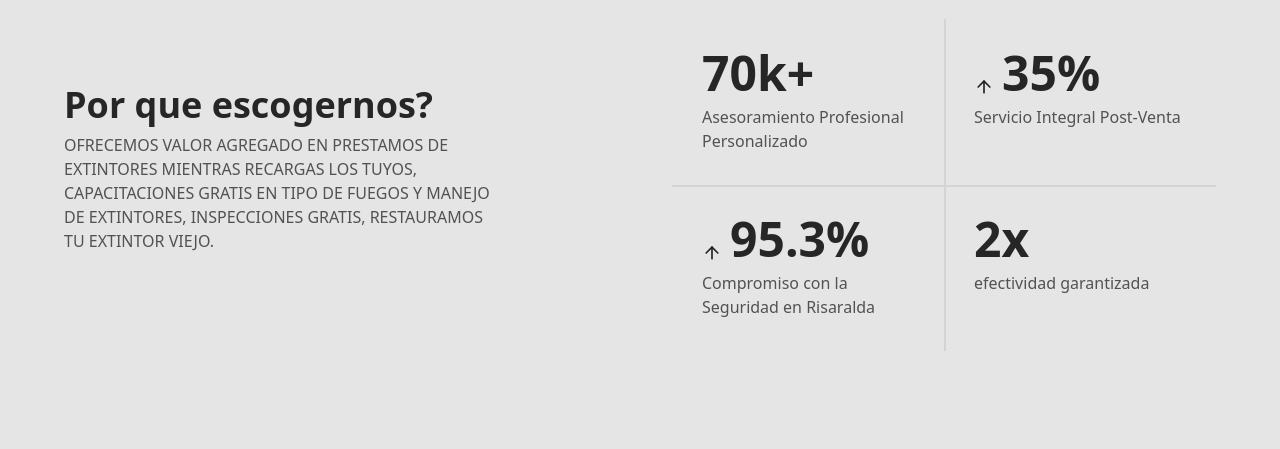
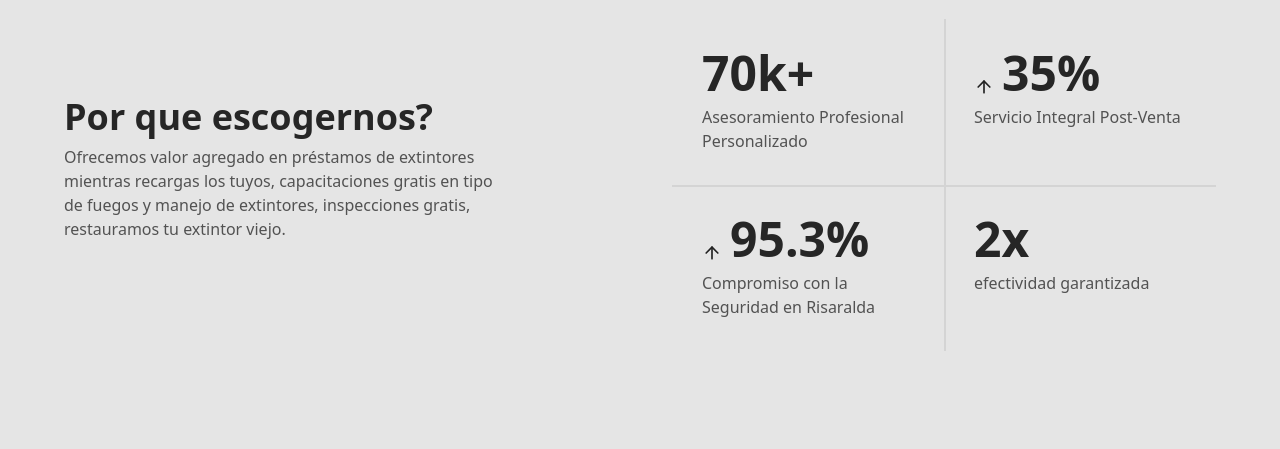
Before and after one commit to Ariane-Devs/ariane-start-extintores-risaralda, an Astro site: page / in a window 1280 px wide. Shown: the part 2100-2549 px from the top of the page. Built offline with nearby package versions, Linux system fonts and the light colour scheme; Astro itself is replaced by a stand-in of ours.

Commit message:
Fix subtitle text formatting in TestimonialsSection for consistency

```diff
--- a/src/pages/index.astro
+++ b/src/pages/index.astro
@@ -89,7 +89,7 @@
 
   <TestimonialsSection
     title="Por que escogernos?"
-    subTitle="OFRECEMOS VALOR AGREGADO EN PRESTAMOS DE EXTINTORES MIENTRAS RECARGAS LOS TUYOS, CAPACITACIONES GRATIS EN TIPO DE FUEGOS Y MANEJO DE EXTINTORES, INSPECCIONES GRATIS, RESTAURAMOS TU EXTINTOR VIEJO."
+    subTitle="Ofrecemos valor agregado en préstamos de extintores mientras recargas los tuyos, capacitaciones gratis en tipo de fuegos y manejo de extintores, inspecciones gratis, restauramos tu extintor viejo."
     ;
     testimonials={[]}
     statistics={[
```
